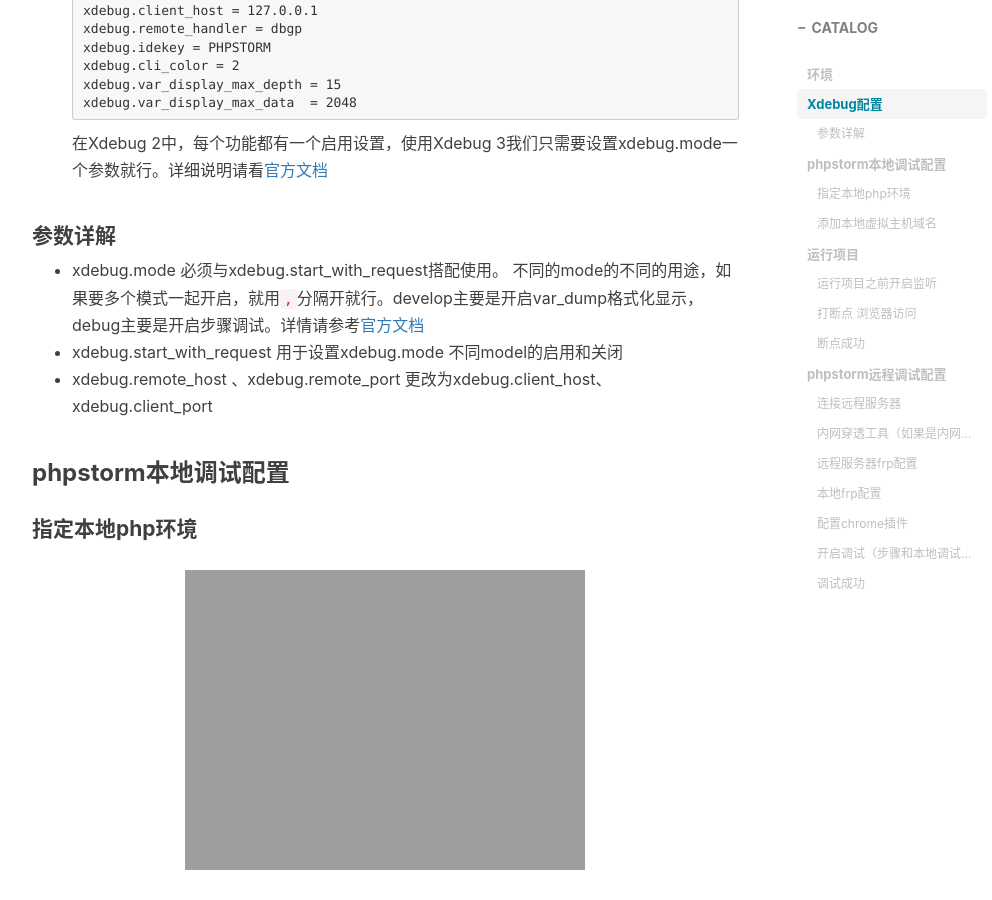
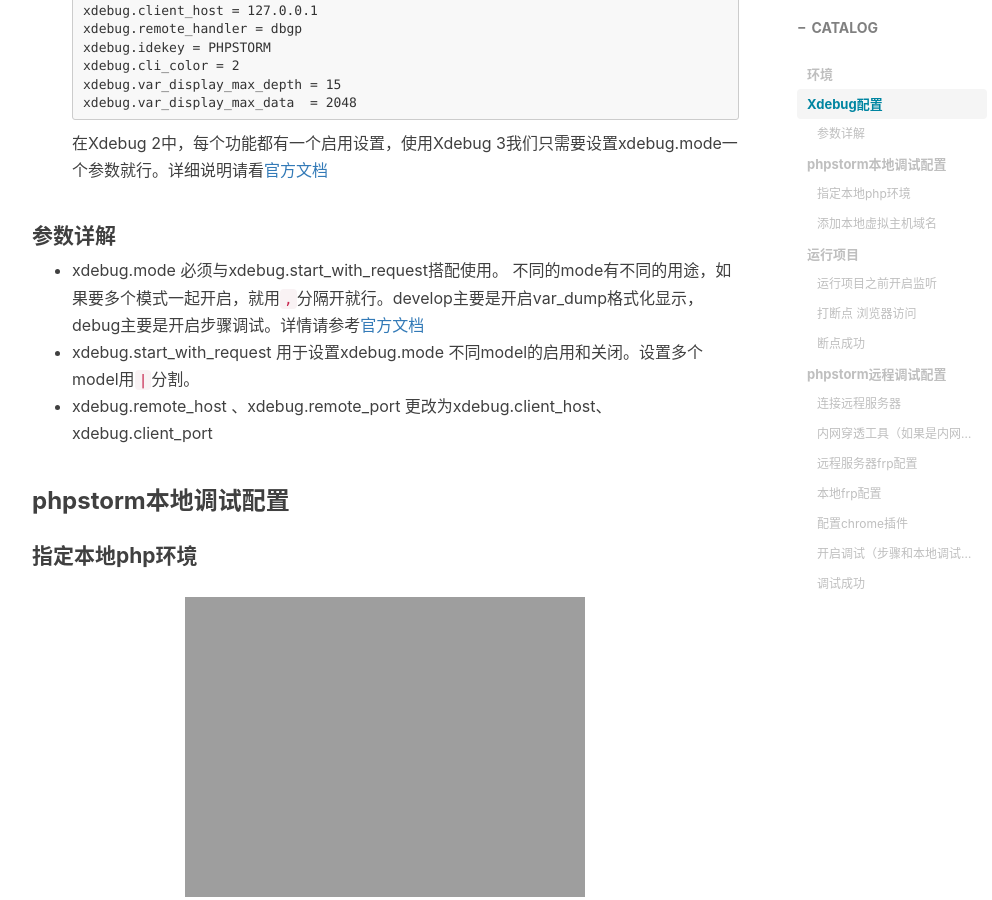
Before and after one commit to feimoc/feimoc.github.io, a Jekyll site: the page built from _posts/2021-4-21-PhpStorm+Xdebug3.md, in a window 1280 px wide and 900 px high, scrolled down 1768 px. Shown: the whole window, without its empty margins (233-1225 px from the left). Built offline with Jekyll 4.4.1, drawn with Linux system fonts in a browser that asks for light colours; nearby versions of some CDN libraries; comment, search, counter and statistics services are not loaded.

Commit message:
add xdebug3

```diff
--- a/_posts/2021-4-21-PhpStorm+Xdebug3.md
+++ b/_posts/2021-4-21-PhpStorm+Xdebug3.md
@@ -41,8 +41,8 @@
 在Xdebug 2中，每个功能都有一个启用设置，使用Xdebug 3我们只需要设置xdebug.mode一个参数就行。详细说明请看[官方文档](https://xdebug.org/docs/upgrade_guide)
 
 #### 参数详解
-- xdebug.mode 必须与xdebug.start_with_request搭配使用。 不同的mode的不同的用途，如果要多个模式一起开启，就用`,`分隔开就行。develop主要是开启var_dump格式化显示，debug主要是开启步骤调试。详情请参考[官方文档](https://xdebug.org/docs/all_settings#mode)
-- xdebug.start_with_request 用于设置xdebug.mode 不同model的启用和关闭
+- xdebug.mode 必须与xdebug.start_with_request搭配使用。 不同的mode有不同的用途，如果要多个模式一起开启，就用`,`分隔开就行。develop主要是开启var_dump格式化显示，debug主要是开启步骤调试。详情请参考[官方文档](https://xdebug.org/docs/all_settings#mode)
+- xdebug.start_with_request 用于设置xdebug.mode 不同model的启用和关闭。设置多个model用`|`分割。
 - xdebug.remote_host 、xdebug.remote_port 更改为xdebug.client_host、xdebug.client_port
 
 ### phpstorm本地调试配置
```
